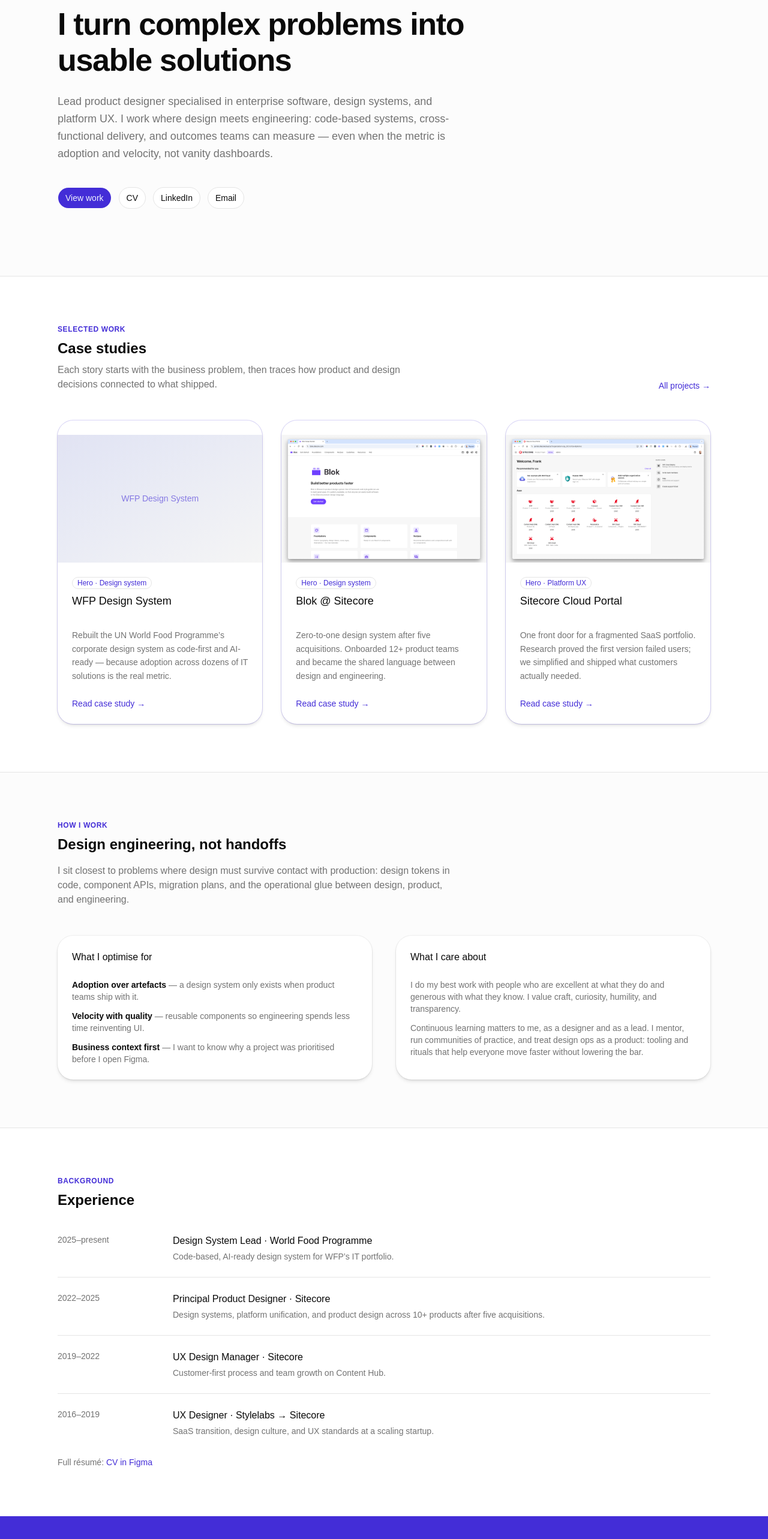
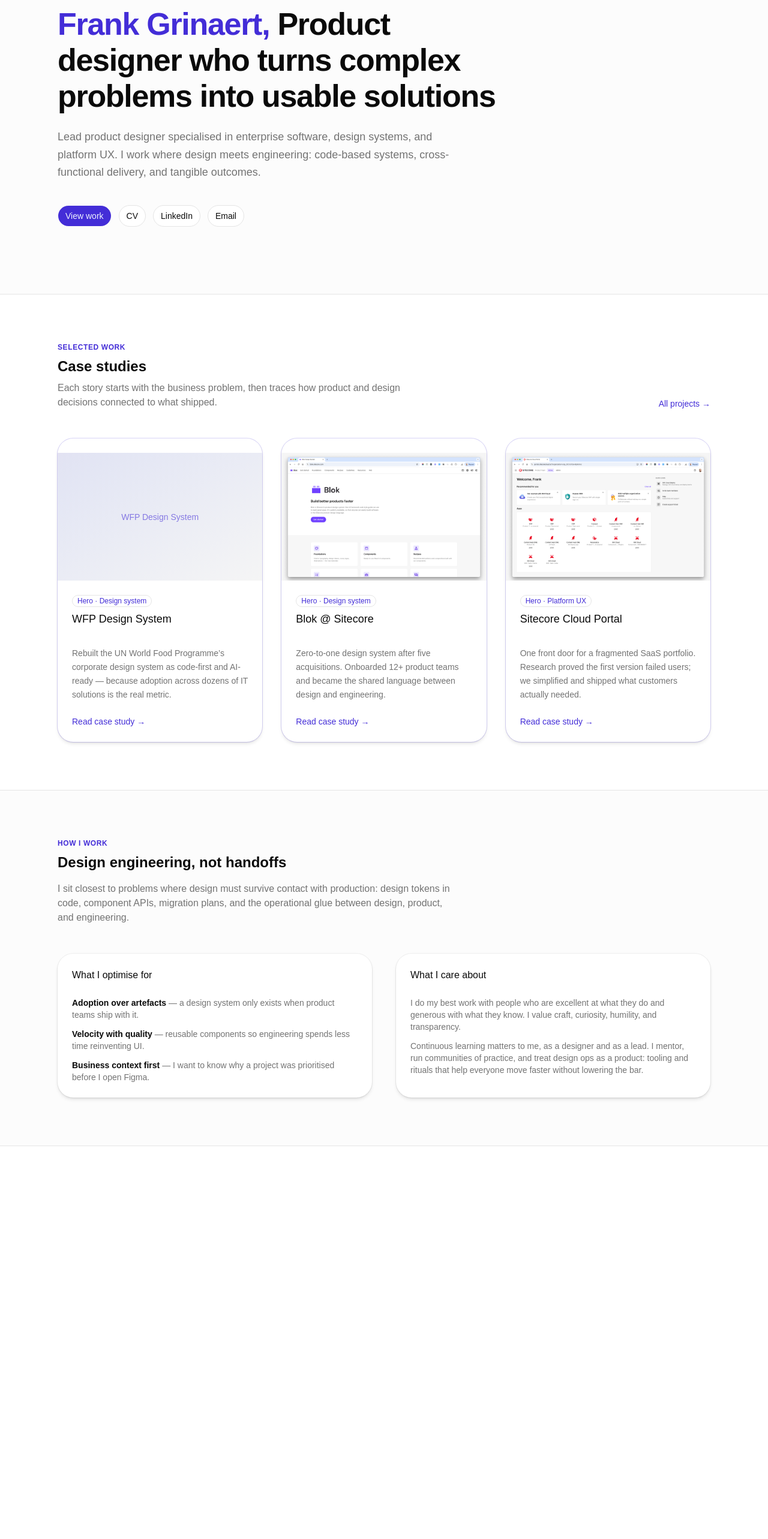
Before and after one commit to frankgrinaert/frank-ux, a React (Vite) app: page / in a window 1280 px wide. Shown: the part 190-2756 px from the top of the page at 60% size. After the commit the page ends 2101 px from the top, so only its background shows below. Built offline with nearby package versions, Linux system fonts and the light colour scheme.

Commit message:
remove redundant sections

```diff
--- a/src/components/layout/site-footer.tsx
+++ /dev/null
@@ -1,43 +0,0 @@
-import { CV_URL, LINKEDIN_URL, SITE_NAME, SITE_TAGLINE } from "@/lib/constants"
-import { getEmailAddress } from "@/lib/email"
-
-export function SiteFooter() {
-  const email = getEmailAddress()
-
-  return (
-    <footer className="border-t border-border bg-muted/40">
-      <div className="mx-auto max-w-6xl px-6 py-12 lg:px-8">
-        <div className="flex flex-col gap-8 sm:flex-row sm:items-start sm:justify-between">
-          <div>
-            <p className="font-heading text-sm font-semibold">{SITE_NAME}</p>
-            <p className="mt-2 max-w-sm text-sm text-muted-foreground">{SITE_TAGLINE}</p>
-          </div>
-          <div className="flex flex-col gap-3 text-sm">
-            <a
-              href={LINKEDIN_URL}
-              className="font-medium text-primary hover:underline"
-              target="_blank"
-              rel="noopener noreferrer"
-            >
-              LinkedIn
-            </a>
-            <a href={`mailto:${email}`} className="font-medium text-primary hover:underline">
-              {email}
-            </a>
-            <a
-              href={CV_URL}
-              className="text-muted-foreground hover:text-foreground"
-              target="_blank"
-              rel="noopener noreferrer"
-            >
-              CV (Figma)
-            </a>
-          </div>
-        </div>
-        <p className="mt-10 text-xs text-muted-foreground">
-          © {new Date().getFullYear()} {SITE_NAME}
-        </p>
-      </div>
-    </footer>
-  )
-}
--- a/src/components/layout/site-header.tsx
+++ b/src/components/layout/site-header.tsx
@@ -20,9 +20,6 @@
           {SITE_NAME}
         </Link>
         <nav className="flex flex-wrap items-center gap-x-4 gap-y-2" aria-label="Primary">
-          <NavLink to="/" end className={navLinkClass}>
-            Home
-          </NavLink>
           <NavLink to="/work" className={navLinkClass}>
             Work
           </NavLink>
--- a/src/components/layout/site-layout.tsx
+++ b/src/components/layout/site-layout.tsx
@@ -1,6 +1,5 @@
 import { Outlet } from "react-router-dom"
 
-import { SiteFooter } from "@/components/layout/site-footer"
 import { SiteHeader } from "@/components/layout/site-header"
 
 export function SiteLayout() {
@@ -8,7 +7,6 @@
     <div className="flex min-h-svh flex-col">
       <SiteHeader />
       <Outlet />
-      <SiteFooter />
     </div>
   )
 }
--- a/src/pages/home.tsx
+++ b/src/pages/home.tsx
@@ -3,34 +3,8 @@
 import { ProjectCard } from "@/components/project-card"
 import { Button } from "@/components/ui/button"
 import { Card, CardContent, CardHeader, CardTitle } from "@/components/ui/card"
-import { Separator } from "@/components/ui/separator"
 import { CV_URL, LINKEDIN_URL } from "@/lib/constants"
 import { getEmailAddress } from "@/lib/email"
-
-const experience = [
-  {
-    period: "2025–present",
-    role: "Design System Lead · World Food Programme",
-    detail: "Code-based, AI-ready design system for WFP’s IT portfolio.",
-  },
-  {
-    period: "2022–2025",
-    role: "Principal Product Designer · Sitecore",
-    detail:
-      "Design systems, platform unification, and product design across 10+ products after five acquisitions.",
-  },
-  {
-    period: "2019–2022",
-    role: "UX Design Manager · Sitecore",
-    detail: "Customer-first process and team growth on Content Hub.",
-  },
-  {
-    period: "2016–2019",
-    role: "UX Designer · Stylelabs → Sitecore",
-    detail:
-      "SaaS transition, design culture, and UX standards at a scaling startup.",
-  },
-]
 
 export function HomePage() {
   const email = getEmailAddress()
@@ -42,15 +16,15 @@
           <p className="text-xs font-semibold tracking-wider text-primary uppercase">
             Product design · Design engineering
           </p>
-          <h1 className="mt-4 max-w-3xl font-heading text-4xl font-semibold tracking-tight sm:text-5xl lg:text-[3.25rem] lg:leading-[1.15]">
-            I turn complex problems into usable solutions
+          <h1 className="mt-4 max-w-3xl font-heading text-5xl font-semibold tracking-tight sm:text-5xl lg:text-[3.25rem] lg:leading-[1.15]">
+            <span className="text-primary">Frank Grinaert,</span> Product
+            designer who turns complex problems into usable solutions
           </h1>
           <p className="mt-6 max-w-2xl text-lg leading-relaxed text-muted-foreground">
             Lead product designer specialised in enterprise software, design
             systems, and platform UX. I work where design meets engineering:
-            code-based systems, cross-functional delivery, and outcomes teams
-            can measure — even when the metric is adoption and velocity, not
-            vanity dashboards.
+            code-based systems, cross-functional delivery, and tangible
+            outcomes.
           </p>
           <div className="mt-10 flex flex-wrap gap-3">
             <Button render={<Link to="/work" />}>View work</Button>
@@ -193,71 +167,6 @@
           </div>
         </div>
       </section>
-
-      <section className="mx-auto max-w-6xl px-6 py-20 lg:px-8">
-        <p className="text-xs font-semibold tracking-wider text-primary uppercase">
-          Background
-        </p>
-        <h2 className="mt-2 font-heading text-2xl font-semibold">Experience</h2>
-        <dl className="mt-10">
-          {experience.map((item, i) => (
-            <div key={item.period}>
-              {i > 0 ? <Separator className="my-6" /> : null}
-              <div className="grid gap-2 sm:grid-cols-[10rem_1fr] sm:gap-8">
-                <dt className="text-sm text-muted-foreground">{item.period}</dt>
-                <dd>
-                  <p className="font-medium">{item.role}</p>
-                  <p className="mt-1 text-sm text-muted-foreground">
-                    {item.detail}
-                  </p>
-                </dd>
-              </div>
-            </div>
-          ))}
-        </dl>
-        <p className="mt-8 text-sm text-muted-foreground">
-          Full résumé:{" "}
-          <a
-            href={CV_URL}
-            className="font-medium text-primary hover:underline"
-            target="_blank"
-            rel="noopener noreferrer"
-          >
-            CV in Figma
-          </a>
-        </p>
-      </section>
-
-      <section className="bg-primary text-primary-foreground">
-        <div className="mx-auto max-w-6xl px-6 py-16 lg:px-8 lg:py-20">
-          <h2 className="font-heading text-2xl font-semibold">Let’s talk</h2>
-          <p className="mt-3 max-w-lg text-primary-foreground/85">
-            Portfolio reviews, design system work, or experience operations —
-            I’m happy to walk through any case study in detail.
-          </p>
-          <div className="mt-8 flex flex-wrap gap-3">
-            <Button
-              className="bg-primary-foreground text-primary hover:bg-primary-foreground/90"
-              render={<a href={`mailto:${email}`} />}
-            >
-              Email me
-            </Button>
-            <Button
-              variant="outline"
-              className="border-primary-foreground/30 bg-transparent text-primary-foreground hover:bg-primary-foreground/10"
-              render={
-                <a
-                  href={LINKEDIN_URL}
-                  target="_blank"
-                  rel="noopener noreferrer"
-                />
-              }
-            >
-              LinkedIn
-            </Button>
-          </div>
-        </div>
-      </section>
     </main>
   )
 }
```
